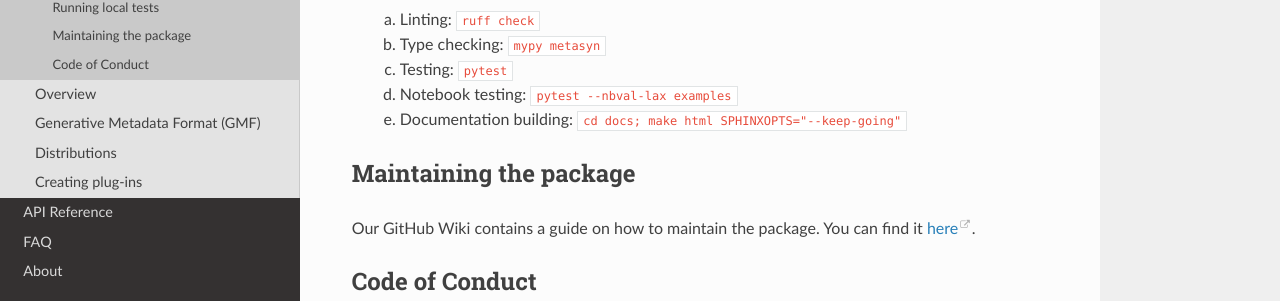
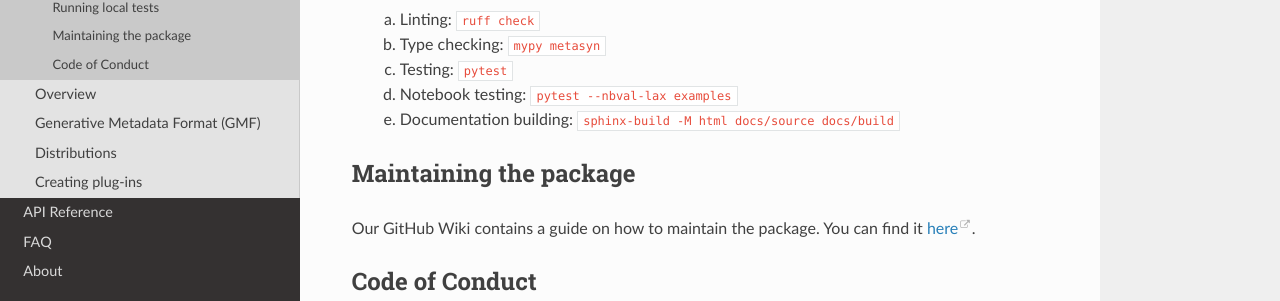
Before and after one commit to sodascience/metasyn, a Sphinx documentation site: the page built from docs/source/developer/contributing.rst, in a window 1280 px wide and 900 px high, scrolled down 1546 px. Shown: the part 362-663 px from the top of the window. Built offline with Sphinx 7.4.7 and the Read the Docs theme 2.0.0, drawn with Linux system fonts in a browser that asks for light colours.

Commit message:
simplify doc build command

```diff
--- a/docs/source/developer/contributing.rst
+++ b/docs/source/developer/contributing.rst
@@ -64,7 +64,7 @@ When a pull request is created, GitHub automatically runs `a series of tests <ht
   b. Type checking: ``mypy metasyn``
   c. Testing: ``pytest``
   d. Notebook testing: ``pytest --nbval-lax examples``
-  e. Documentation building: ``cd docs; make html SPHINXOPTS="--keep-going"``
+  e. Documentation building: ``sphinx-build -M html docs/source docs/build``
 
 
 Maintaining the package
```
Also changed, not shown: 1 other file.
